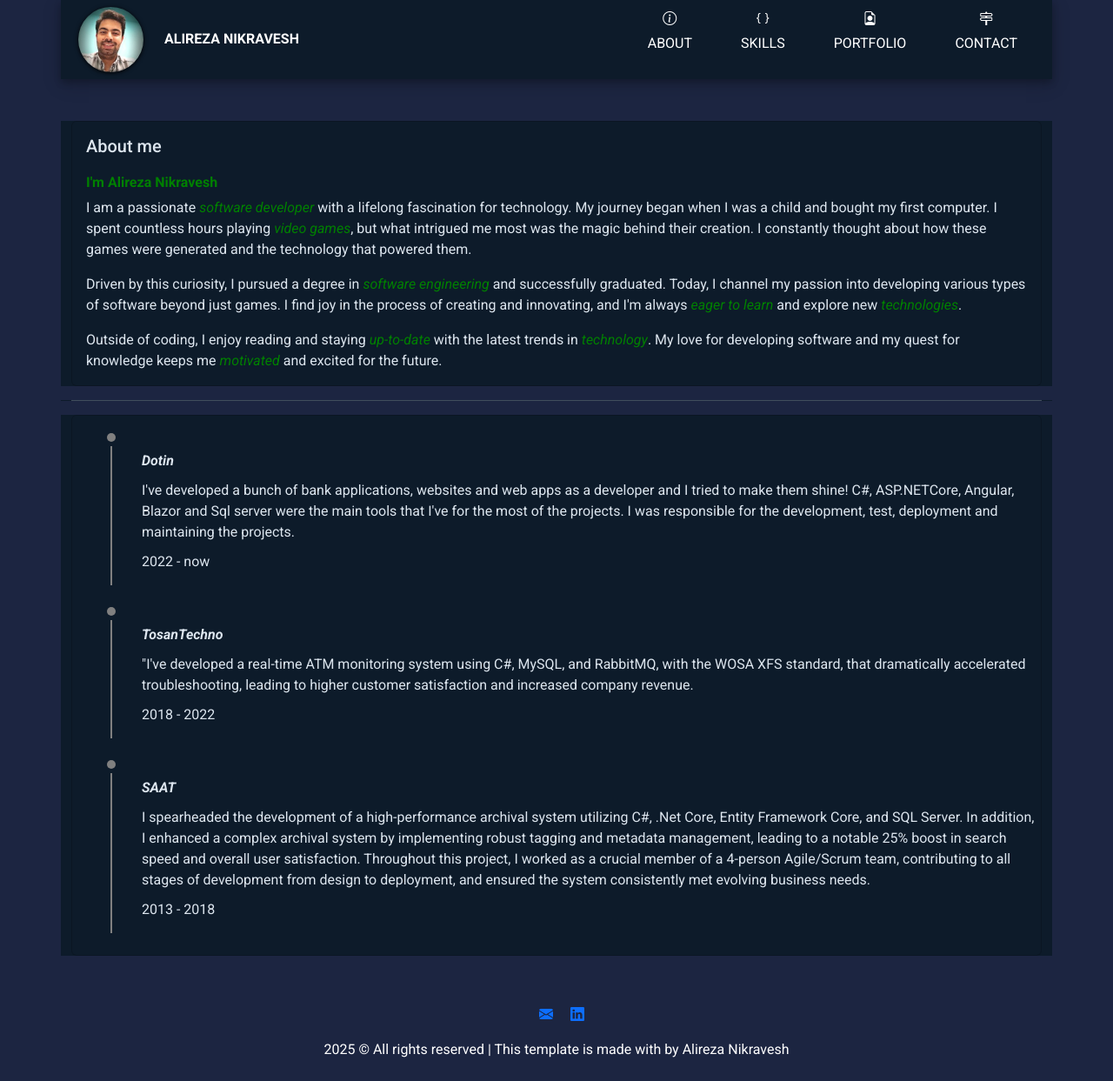
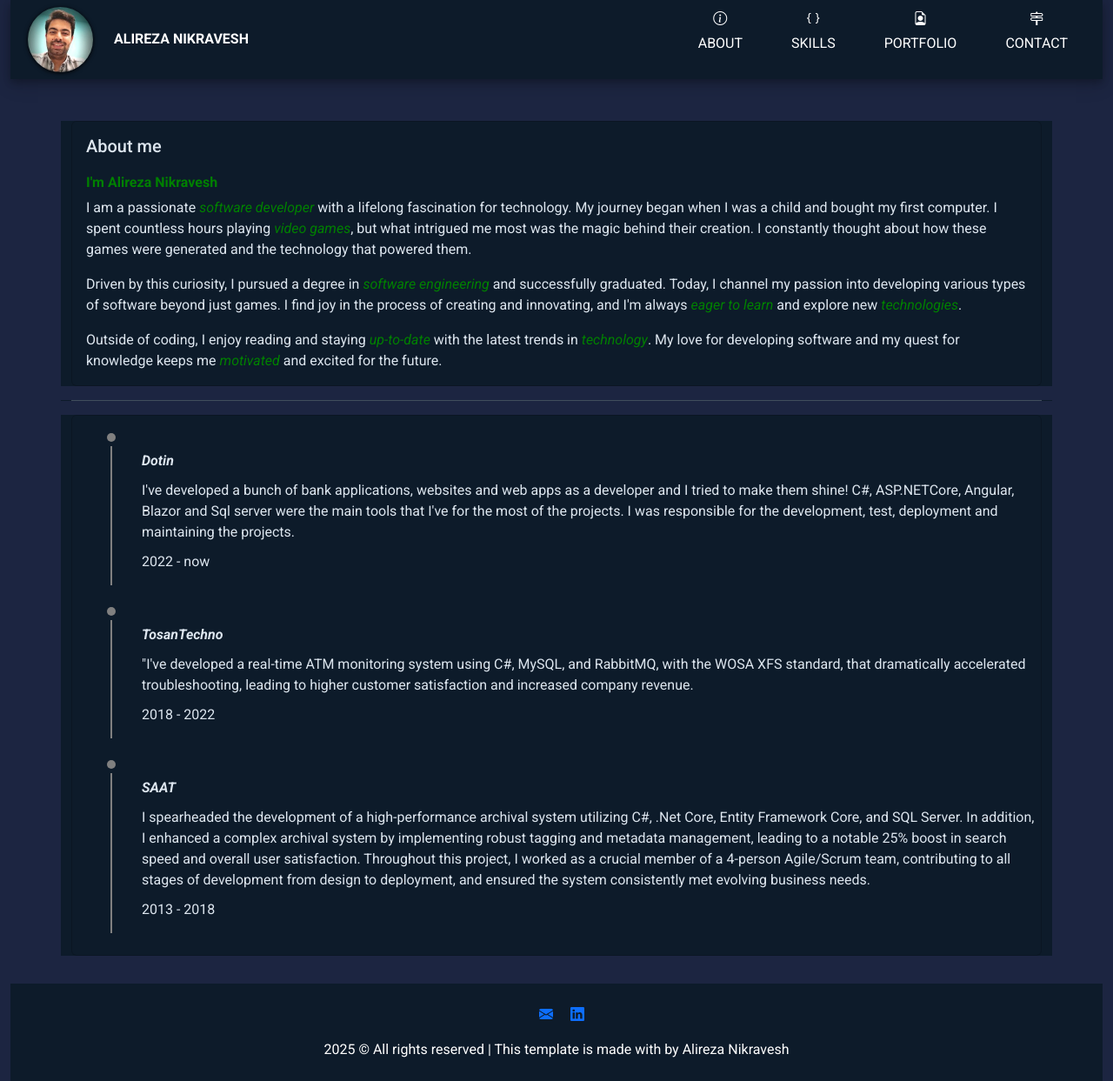
Before and after one commit to nikravesh/Portfolio, an Angular app in the folder portfolio-app/: page /about in a window 1280 px wide. Shown: the whole page at 87% size. Built offline with nearby package versions, Linux system fonts and the light colour scheme.

Commit message:
added bootstrap classes

```diff
--- a/portfolio-app/src/app/about/about.component.html
+++ b/portfolio-app/src/app/about/about.component.html
@@ -7,4 +7,4 @@
 <div class="container">
   <app-exprience class="card col-sm-12"></app-exprience>
 </div>
-<app-footer></app-footer>
+<app-footer class="footer"></app-footer>
--- a/portfolio-app/src/app/about/about.component.scss
+++ b/portfolio-app/src/app/about/about.component.scss
@@ -10,3 +10,12 @@ hr {
   border-top: var(--bs-border-width) solid;
   opacity: 0.25;
 }
+.footer {
+  position: relative;
+  bottom: 0;
+  left: 0;
+  width: 100%;
+  color: white;
+  text-align: center;
+  padding: 10px 0;
+}
--- a/portfolio-app/src/app/app.component.ts
+++ b/portfolio-app/src/app/app.component.ts
@@ -1,11 +1,10 @@
 import { Component } from '@angular/core';
 import { RouterOutlet } from '@angular/router';
 import { NavBarComponent } from './nav-bar/nav-bar.component';
-import { FooterComponent } from "./footer/footer.component";
 
 @Component({
   selector: 'app-root',
-  imports: [RouterOutlet, NavBarComponent, FooterComponent],
+  imports: [RouterOutlet, NavBarComponent],
   templateUrl: './app.component.html',
   styleUrl: './app.component.scss',
 })
--- a/portfolio-app/src/app/footer/footer.component.html
+++ b/portfolio-app/src/app/footer/footer.component.html
@@ -1,4 +1,4 @@
-<div class="footer">
+<div class="container-fluid footer">
   <ul class="contact-me-ways">
     <li class="footer-item">
       <a [href]="myEmailAddress" title="email"
--- a/portfolio-app/src/app/footer/footer.component.scss
+++ b/portfolio-app/src/app/footer/footer.component.scss
@@ -1,4 +1,5 @@
 .footer {
+  background: #0d1b2a;
   color: #fff;
   margin-top: 2rem;
   padding-top: 1.5rem;
--- a/portfolio-app/src/app/footer/footer.component.ts
+++ b/portfolio-app/src/app/footer/footer.component.ts
@@ -1,9 +1,8 @@
 import { Component } from '@angular/core';
-import { RouterLink } from '@angular/router';
 
 @Component({
   selector: 'app-footer',
-  imports: [RouterLink],
+  imports: [],
   templateUrl: './footer.component.html',
   styleUrl: './footer.component.scss',
 })
--- a/portfolio-app/src/app/nav-bar/nav-bar.component.html
+++ b/portfolio-app/src/app/nav-bar/nav-bar.component.html
@@ -1,4 +1,4 @@
-<div class="container">
+<div class="container-fluid">
   <div class="logo" routerLink="">
     <img class="logo-photo" src="assets/images/logo-photo.jpg" alt="Alireza" />
     <span class="logo-title">Alireza Nikravesh</span>
--- a/portfolio-app/src/app/nav-bar/nav-bar.component.scss
+++ b/portfolio-app/src/app/nav-bar/nav-bar.component.scss
@@ -1,4 +1,7 @@
-.container {
+* {
+  box-sizing: border-box;
+}
+.container-fluid {
   background-color: #0d1b2a;
   display: flex;
   height: 91px;
--- a/portfolio-app/src/index.html
+++ b/portfolio-app/src/index.html
@@ -16,6 +16,7 @@
       href="https://fonts.googleapis.com/css2?family=Roboto:ital,wght@0,100..900;1,100..900&display=swap"
       rel="stylesheet"
     />
+    <script src="https://cdn.jsdelivr.net/npm/bootstrap@5.3.3/dist/js/bootstrap.bundle.min.js"></script>
   </head>
   <body>
     <app-root></app-root>
```
